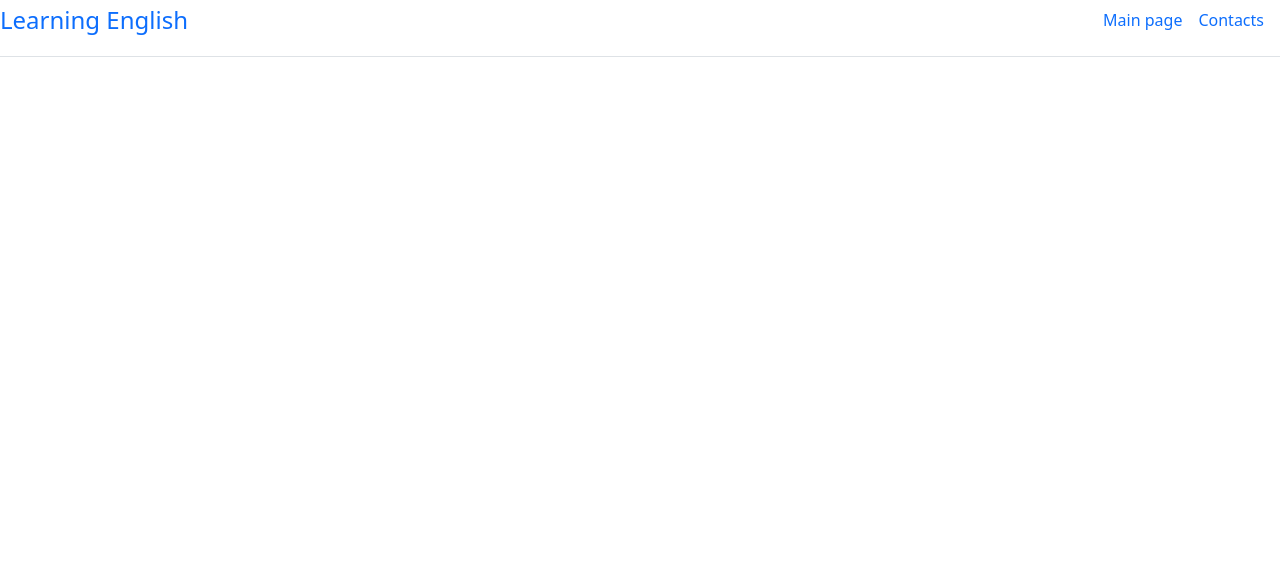
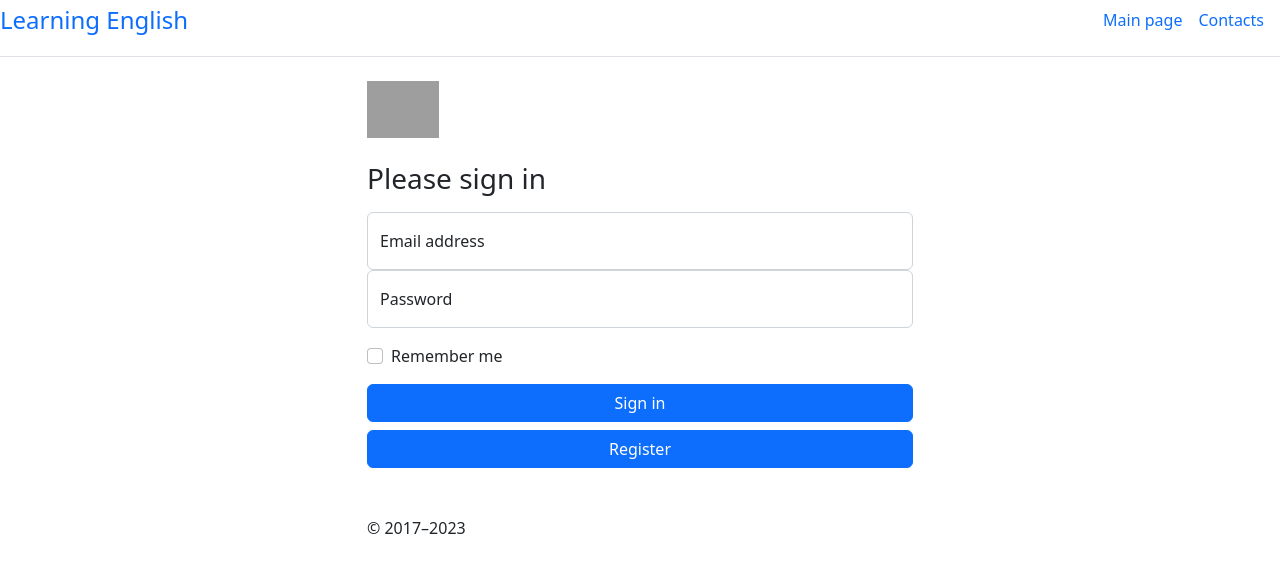
Before and after one commit to Alherd/lingua-frontend, an Angular app: page / in a window 1280 px wide. Shown: the top 572 px of the page. Built offline with nearby package versions, Linux system fonts and the light colour scheme; grey boxes are pictures that could not be loaded.

Commit message:
add login form and logic

```diff
--- /dev/null
+++ b/src/app/login/login.component.css
@@ -0,0 +1,4 @@
+form {
+    display: block;
+    margin-top: 0em;
+}
--- /dev/null
+++ b/src/app/login/login.component.html
@@ -0,0 +1,31 @@
+<div class="container">
+    <div class="row justify-content-center">
+      <div class="col-md-6">
+        <form>
+          <img class="mb-4" src="https://getbootstrap.com/docs/5.3/assets/brand/bootstrap-logo.svg" alt="" width="72" height="57">
+          <h1 class="h3 mb-3 fw-normal">Please sign in</h1>
+
+          <div class="form-floating">
+            <input type="email" class="form-control" id="floatingInput" name="email" placeholder="name@example.com" [(ngModel)]="email">
+            <label for="floatingInput">Email address</label>
+          </div>
+          <div class="form-floating">
+            <input type="password" class="form-control" id="floatingPassword" name="password" placeholder="Password" [(ngModel)]="password">
+            <label for="floatingPassword">Password</label>
+          </div>
+
+          <div class="form-check text-start my-3">
+            <input class="form-check-input" type="checkbox" value="remember-me" id="flexCheckDefault">
+            <label class="form-check-label" for="flexCheckDefault">
+              Remember me
+            </label>
+          </div>
+          <div class="d-grid gap-2">
+            <button class="btn btn-primary" type="submit" (click)="handleSubmit()">Sign in</button>
+            <button class="btn btn-primary">Register</button>
+          </div>
+            <p class="mt-5 mb-3 text-body-secondary">© 2017–2023</p>
+        </form>
+      </div>
+    </div>
+  </div>
--- /dev/null
+++ b/src/app/login/login.component.ts
@@ -0,0 +1,35 @@
+import { Component } from '@angular/core';
+import { HttpClient, HttpErrorResponse } from '@angular/common/http';
+import { LoginService } from './login.service';
+import { Router } from '@angular/router';
+
+@Component({
+  selector: 'app-login',
+  templateUrl: './login.component.html',
+  styleUrls: ['./login.component.css']
+})
+export class LoginComponent {
+  email: string = '';
+  password: string = '';
+
+  constructor(private loginService: LoginService, private http: HttpClient, private router: Router) { }
+
+    handleSubmit() {
+    // Получение значения из поля формы
+    console.log('Введенное имя:', this.email);
+    console.log('Введенное имя2:', this.password);
+    // Здесь вы можете использовать значение поля формы для выполнения нужных вам действий
+    this.loginService.loginUser(this.email, this.password).subscribe(data => {
+      this.router.navigate(['/lessons/1']);
+    },
+    (error: HttpErrorResponse) => {
+      if (error.status === 404) {
+        // Обработка ошибки 404
+        console.log('Запись не найдена');
+      } else {
+        // Обработка других ошибок
+        console.log('Произошла ошибка', error.message);
+      }
+    });
+  }
+}
--- /dev/null
+++ b/src/app/login/login.service.ts
@@ -0,0 +1,17 @@
+import { Injectable } from '@angular/core';
+import { HttpClient } from '@angular/common/http';
+import { Observable } from 'rxjs';
+
+@Injectable({
+  providedIn: 'root'
+})
+export class LoginService {
+  private apiUrl = 'http://localhost:3000/login';
+
+  constructor(private http: HttpClient) { }
+
+  loginUser(email: string, password: string): Observable<any> {
+    const url = `${this.apiUrl}?email=${email}&password=${password}`; // Замените на ваш конечный путь API
+    return this.http.get(url);
+  }
+}
```
Also changed, not shown: src/app/app.module.ts (+5 -2 lines), 1 other file (tests, documents, lock files or other folders).
